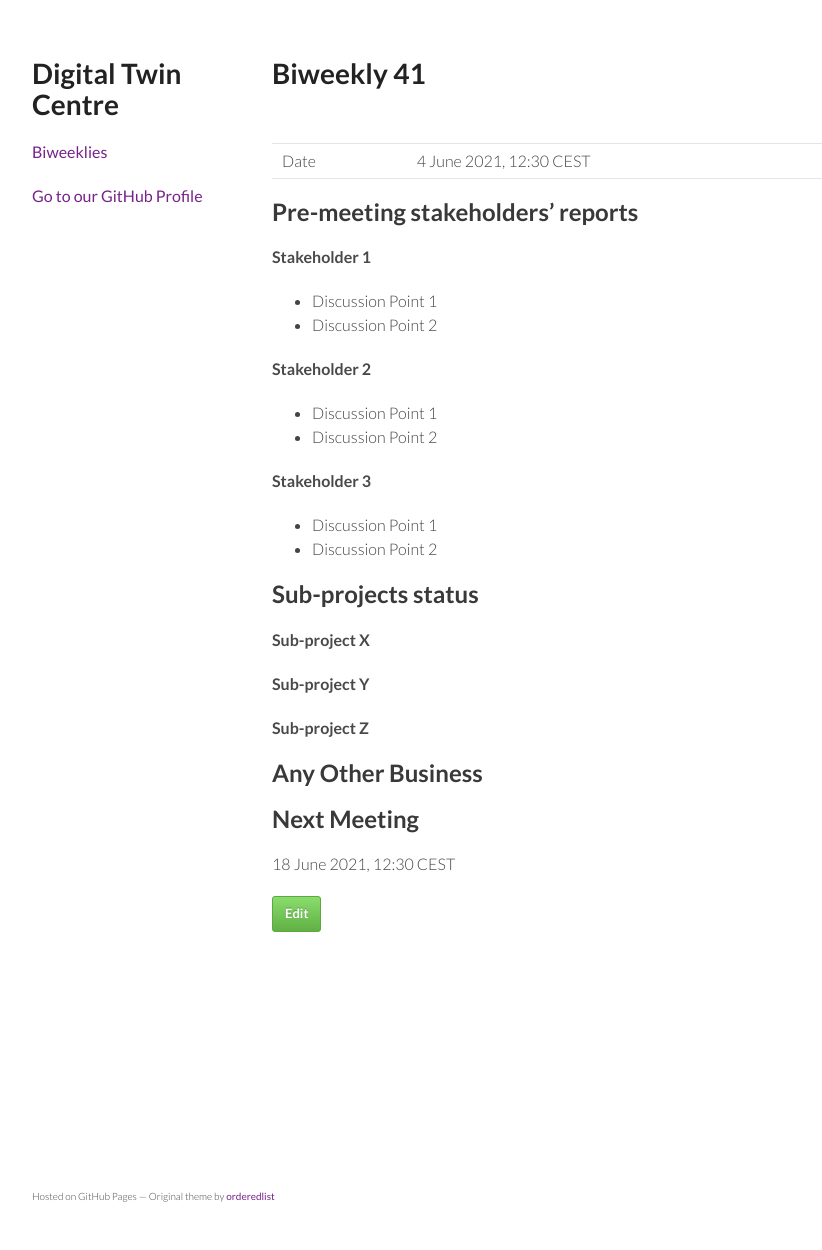
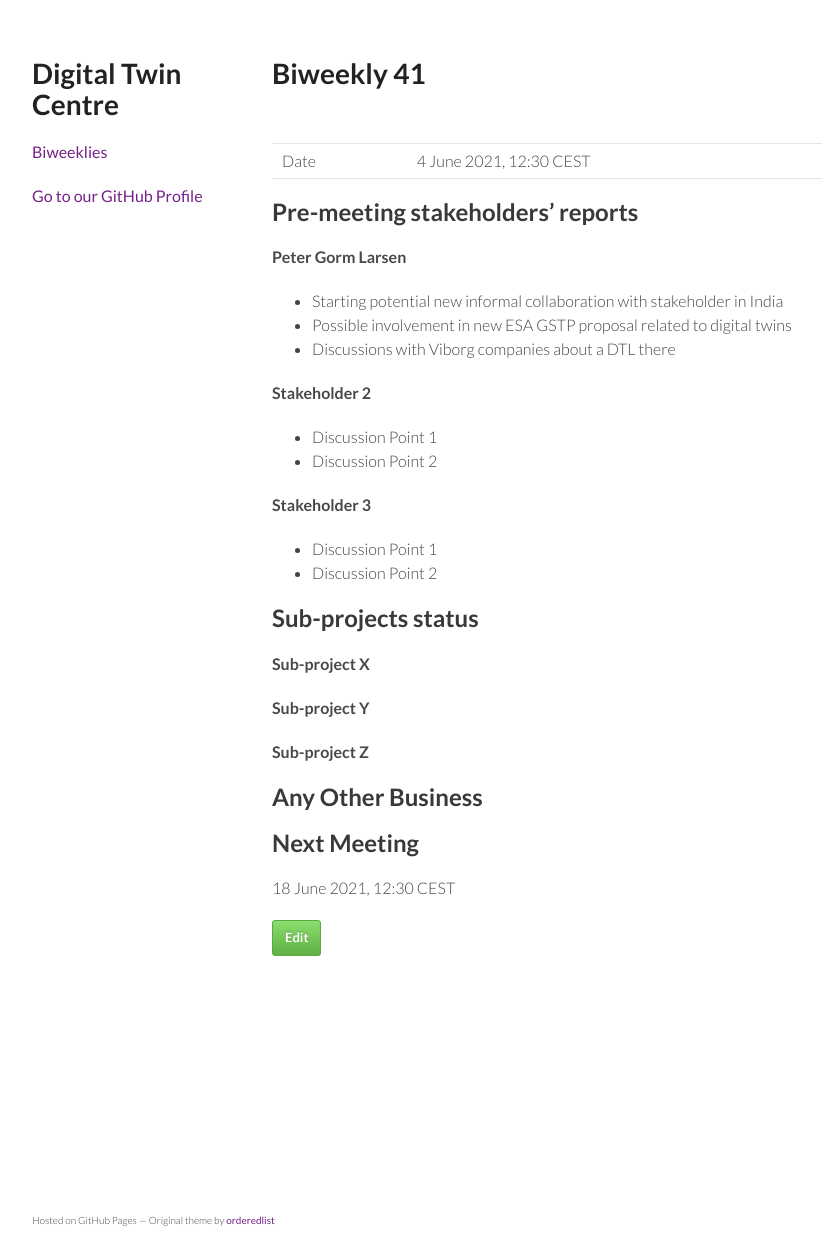
Before and after one commit to digitaltwincentre/digitaltwincentre.github.io, a Jekyll site: the page built from _biweeklies/Biweekly-41.md, in a window 1280 px wide. Shown: the whole page, without its empty margins (178-1000 px from the left). Built offline with Jekyll 4.4.1, drawn with Linux system fonts in a browser that asks for light colours; nearby versions of some CDN libraries; before the commit the page ends 1226 px from its top, so only the background shows below that.

Commit message:
Update Biweekly-41.md

```diff
--- a/_biweeklies/Biweekly-41.md
+++ b/_biweeklies/Biweekly-41.md
@@ -20,9 +20,10 @@ date: 4 June 2021, 1230 CEST
 
 <!-- Please keep in mind that the minutes are publicly available.-->
 
-#### Stakeholder 1
-* Discussion Point 1
-* Discussion Point 2
+#### Peter Gorm Larsen
+* Starting potential new informal collaboration with stakeholder in India
+* Possible involvement in new ESA GSTP proposal related to digital twins
+* Discussions with Viborg companies about a DTL there
 
 #### Stakeholder 2
 * Discussion Point 1
```
